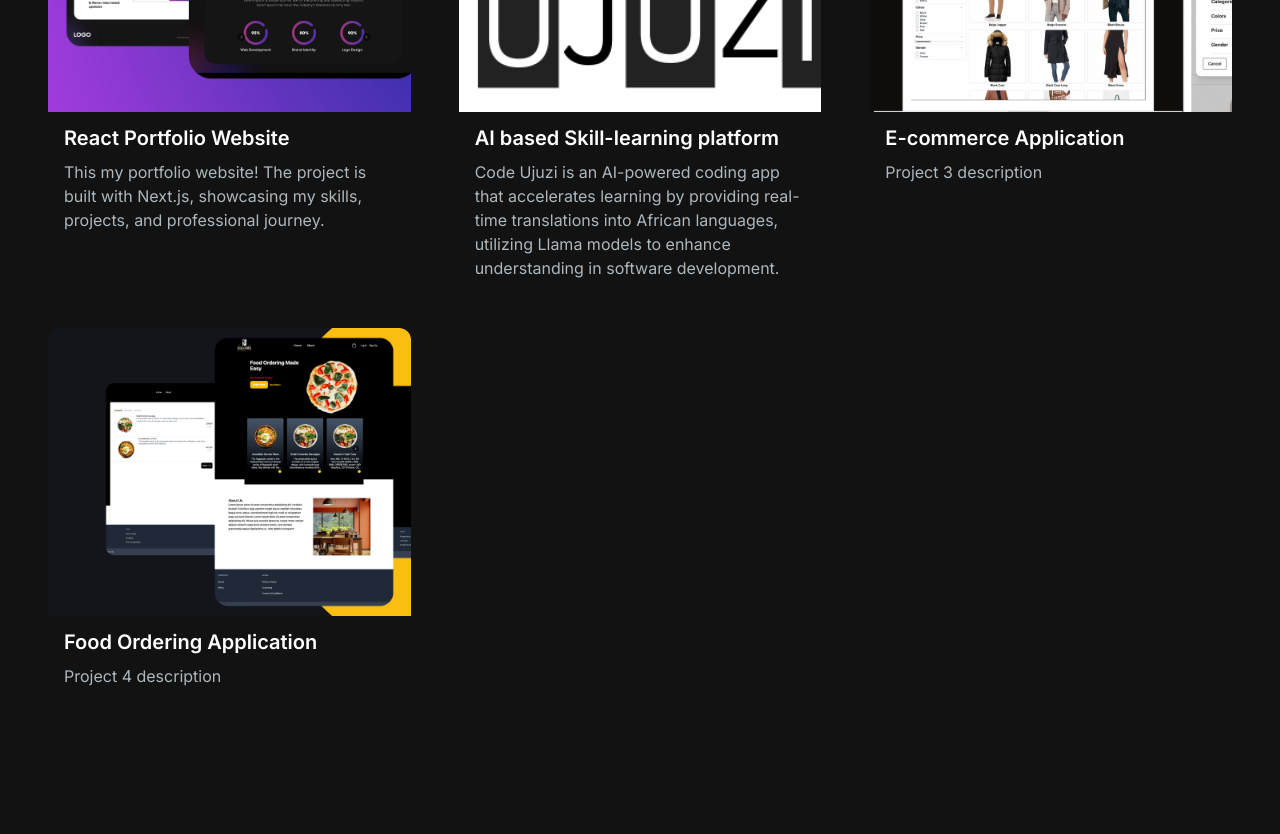
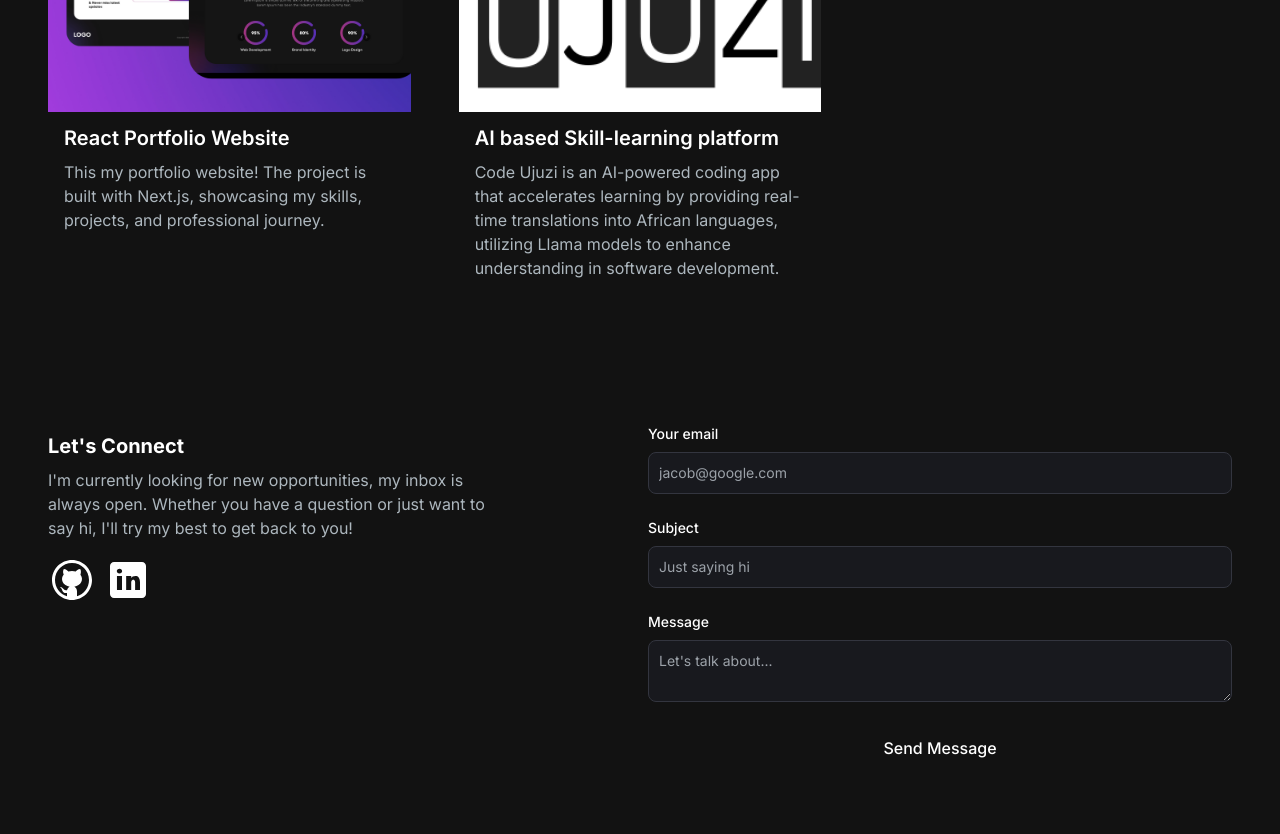
Before and after one commit to oumaoumag/ouma-portfolio, a Next.js app: page / in a window 1280 px wide. Shown: the part 1880-2714 px from the top of the page. Built offline with nearby package versions, Linux system fonts and the light colour scheme.

Commit message:
Udate project and email components

```diff
--- a/src/app/components/EmailSection.jsx
+++ b/src/app/components/EmailSection.jsx
@@ -56,10 +56,10 @@
           try my best to get back to you!
         </p>
         <div className="socials flex flex-row gap-2">
-          <Link href="github.com">
+          <Link href="https://github.com/garveyshah">
             <Image src={GithubIcon} alt="Github Icon" />
           </Link>
-          <Link href="linkedin.com">
+          <Link href="https://www.linkedin.com/in/ouma-ouma-a01716267">
             <Image src={LinkedinIcon} alt="Linkedin Icon" />
           </Link>
         </div>
--- a/src/app/components/ProjectsSection.jsx
+++ b/src/app/components/ProjectsSection.jsx
@@ -23,24 +23,24 @@
     gitUrl: "/",
     previewUrl: "https://codeujuzi-github-io.onrender.com/",
   },
-  {
-    id: 3,
-    title: "E-commerce Application",
-    description: "Project 3 description",
-    image: "/images/projects/3.png",
-    tag: ["All", "Web"],
-    gitUrl: "/",
-    previewUrl: "/",
-  },
-  {
-    id: 4,
-    title: "Food Ordering Application",
-    description: "Project 4 description",
-    image: "/images/projects/4.png",
-    tag: ["All", "Mobile"],
-    gitUrl: "/",
-    previewUrl: "/",
-  },
+  // {
+  //   id: 3,
+  //   title: "E-commerce Application",
+  //   description: "Project 3 description",
+  //   image: "/images/projects/3.png",
+  //   tag: ["All", "Web"],
+  //   gitUrl: "/",
+  //   previewUrl: "/",
+  // },
+  // {
+  //   id: 4,
+  //   title: "Food Ordering Application",
+  //   description: "Project 4 description",
+  //   image: "/images/projects/4.png",
+  //   tag: ["All", "Mobile"],
+  //   gitUrl: "/",
+  //   previewUrl: "/",
+  // },
   // {
   //   id: 5,
   //   title: "React Firebase Template",
```
